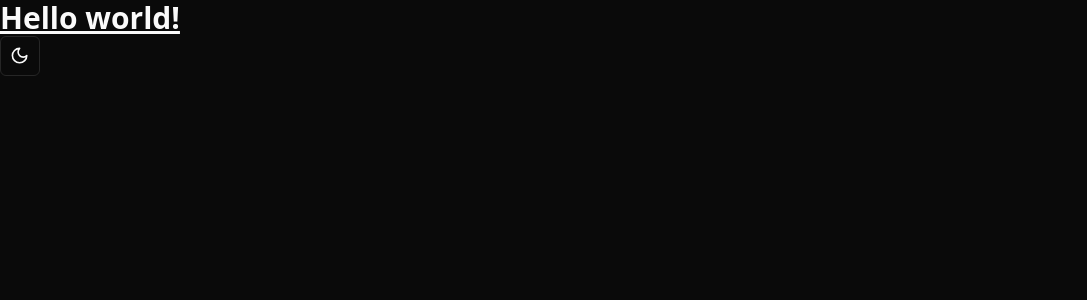
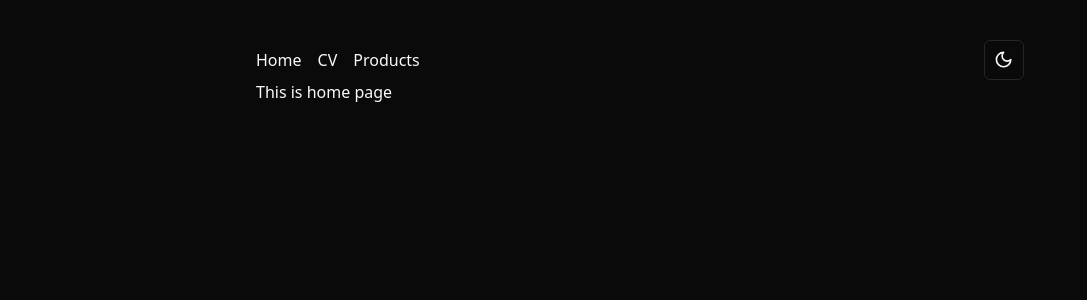
Before and after one commit to thefstalphabet/portfolio-v4, a React (Vite) app: page / in a window 1280 px wide. Shown: the top 300 px of the page, without its empty margins (0-1087 px from the left). Built offline with nearby package versions, Linux system fonts and the light colour scheme.

Commit message:
update: created nav bar and init routing

```diff
--- a/package.json
+++ b/package.json
@@ -17,6 +17,7 @@
     "lucide-react": "^0.439.0",
     "react": "^18.3.1",
     "react-dom": "^18.3.1",
+    "react-router-dom": "^6.26.1",
     "tailwind-merge": "^2.5.2",
     "tailwindcss-animate": "^1.0.7"
   },
--- a/src/App.tsx
+++ b/src/App.tsx
@@ -1,12 +1,17 @@
-import { ModeToggle } from "./components/mode-toggle";
+import { Route, Routes } from "react-router-dom";
+import NavigationBar from "./components/ui/navigation-bar";
+import routes, { IRoutes } from "./lib/routes";
 
 export default function App() {
   return (
-    <div>
-      <h1 className="text-3xl font-bold underline">
-      Hello world!
-    </h1>
-    <ModeToggle/>
+    <div className="mx-64 my-10">
+      <NavigationBar />
+      <Routes>
+        {routes.map((route: IRoutes) => {
+          const { path, element } = route;
+          return <Route key={path} element={element} path={path} />;
+        })}
+      </Routes>
     </div>
-  )
+  );
 }
--- a/src/components/mode-toggle.tsx
+++ b/src/components/app-theme/mode-toggle.tsx
@@ -1,12 +1,12 @@
 import { Moon, Sun } from "lucide-react"
 
-import { Button } from "../components/ui/button"
+import { Button } from "../ui/button"
 import {
   DropdownMenu,
   DropdownMenuContent,
   DropdownMenuItem,
   DropdownMenuTrigger,
-} from "../components/ui/dropdown-menu"
+} from "../ui/dropdown-menu"
 import { useTheme } from "./theme-provider"
 
 export function ModeToggle() {
--- /dev/null
+++ b/src/components/ui/navigation-bar.tsx
@@ -0,0 +1,33 @@
+import { ModeToggle } from "../app-theme/mode-toggle";
+
+interface INavItems {
+  title: string;
+  path: string;
+}
+const navItems: INavItems[] = [
+  {
+    title: "Home",
+    path: "/home",
+  },
+  {
+    title: "CV",
+    path: "/cv",
+  },
+  {
+    title: "Products",
+    path: "/products",
+  },
+];
+
+export default function NavigationBar() {
+  return (
+    <div className="flex justify-between items-center">
+      <ul className="flex space-x-4">
+        {navItems.map((item: INavItems) => {
+          return <li className="cursor-pointer">{item?.title}</li>;
+        })}
+      </ul>
+      <ModeToggle />
+    </div>
+  );
+}
--- /dev/null
+++ b/src/lib/routes.tsx
@@ -0,0 +1,14 @@
+import Home from "../pages/home";
+
+export interface IRoutes {
+  path: string;
+  element: JSX.Element;
+}
+const routes: Array<IRoutes> = [
+  {
+    path: "/",
+    element: <Home />,
+  },
+];
+
+export default routes;
--- a/src/main.tsx
+++ b/src/main.tsx
@@ -2,12 +2,15 @@ import { StrictMode } from "react";
 import { createRoot } from "react-dom/client";
 import App from "./App.tsx";
 import "./index.css";
-import { ThemeProvider } from "./components/theme-provider.tsx";
+import { ThemeProvider } from "./components/app-theme/theme-provider.tsx";
+import { BrowserRouter } from "react-router-dom";
 
 createRoot(document.getElementById("root")!).render(
-  <StrictMode>
-    <ThemeProvider defaultTheme="dark" storageKey="vite-ui-theme">
-      <App />
-    </ThemeProvider>
-  </StrictMode>
+  <BrowserRouter>
+    <StrictMode>
+      <ThemeProvider defaultTheme="dark" storageKey="vite-ui-theme">
+        <App />
+      </ThemeProvider>
+    </StrictMode>
+  </BrowserRouter>
 );
--- /dev/null
+++ b/src/pages/home.tsx
@@ -0,0 +1,3 @@
+export default function Home() {
+  return <div>This is home page</div>;
+}
```
Also changed, not shown: src/components/app-theme/theme-provider.tsx (renamed from src/components/theme-provider.tsx), 1 other file (tests, documents, lock files or other folders).
